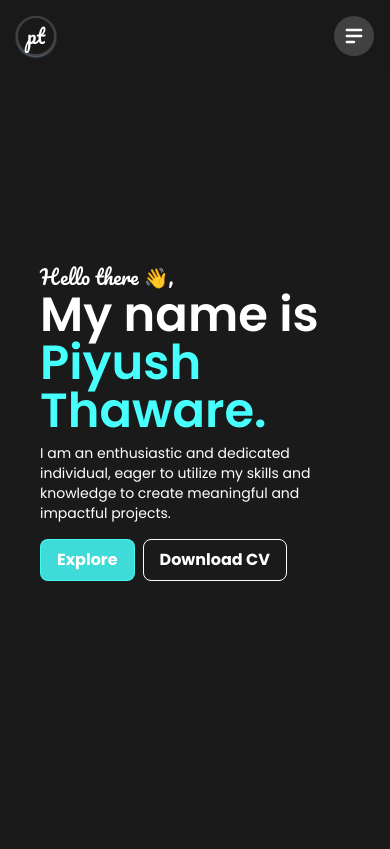
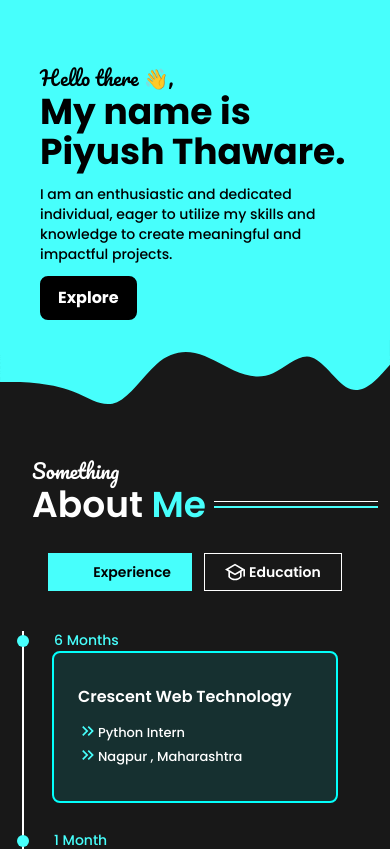
Before and after one commit to PiyushThaware07/portfolio2.0, a React (Vite) app in the folder frontend/: page / in a window 390 px wide. Shown: the top 849 px of the page. Built offline with nearby package versions, Linux system fonts and the light colour scheme; some icons are missing.

Commit message:
Change -1

```diff
--- a/frontend/src/App.jsx
+++ b/frontend/src/App.jsx
@@ -2,23 +2,12 @@ import React, { useEffect, useState } from 'react';
 import "./App.css";
 // IMPORT COMPONENTS
 import Navbar from "./components/Navbar";
-import Header from "./components/Header";
+import Hero from './components/Hero';
 import Contact from "./components/Contact";
 import MessageBox from './components/MessageBox';
-import Projects from './components/Projects';
 import About from "./components/About";
-import Skills from "./components/Skills";
 
 export default function App() {
-  // COLOR TEMPLATE GLOBAL
-  const ColorTemplate = {
-    textWhite: "white",
-    textColor: "#47fffc",
-    bgColor: "#47fffc",
-    mainColor: "#000000e5"
-  }
-
-
     const [showContactModel, setShowContactModel] = useState(false);
     function toggleContactModel() {
         setShowContactModel(!showContactModel);
@@ -39,10 +28,9 @@ export default function App() {
 
 
     return (
-    // // bg-gray-950
-    <div className="bg-[#000000e5] pb-10">
-      <Navbar toggleContactModel={toggleContactModel} ColorTemplate={ColorTemplate} />
-      <Header />
+        <div className='main bg-[#181818] max-w-[1600px] mx-auto' style={{ fontFamily: "'Poppins', sans-serif" }}>
+            <Navbar toggleContactModel={toggleContactModel} />
+            <Hero />
             {
                 showContactModel ? <Contact toggleContactModel={toggleContactModel} setMessageBox={setMessageBox} /> : ''
             }
@@ -51,8 +39,6 @@ export default function App() {
                 messageBox ? <MessageBox setMessageBox={setMessageBox} /> : ''
             }
             <About />
-      <Skills />
-      <Projects />
         </div>
     )
 }
--- a/frontend/src/components/About.jsx
+++ b/frontend/src/components/About.jsx
@@ -21,7 +21,7 @@ export default function About() {
 
     return (
         <>
-            <div  id='about' className='about  px-5 md:px-10 flex flex-col  justify-center h-[100vh] md:h-auto w-[auto] md:max-w-[1600px] mx-auto pb-10 mt-5 md:mt-9' style={{ fontFamily: "'Poppins', sans-serif" }}>
+            <div id='about' className='about  px-3 md:px-10 h-full w-full mx-auto pb-10 mt-10 md:mt-9' style={{ fontFamily: "'Poppins', sans-serif" }}>
                 <div className="content w-full h-full">
                     <div className="p-0 md:px-5  rounded-xl">
                         <div className="flex flex-nowrap items-end gap-2">
--- a/frontend/src/components/Header.jsx
+++ /dev/null
@@ -1,40 +0,0 @@
-import React, { useEffect } from 'react'
-// IMPORT ICONS
-import { FaPlay } from "react-icons/fa";
-
-
-export default function Header() {
-
-    return (
-        <div className='header text-white px-10 max-w-[1600px] mx-auto md:pt-[100px]' style={{ fontFamily: "'Poppins', sans-serif" }}>
-            <div className="content grid grid-cols-1 md:grid-cols-2  md:p-7">
-                <div className="h-[100vh]  md:h-[300px] flex flex-col flex-nowrap items-center justify-center mb-8 md:mb-0">
-                    <div className="">
-                        <h1 className='text-xl' style={{ fontFamily: "'Pacifico', cursive" }}>Hello there 👋,</h1>
-                        <h1 className='text-5xl font-semibold'>My name is <br /><span className='text-[#47fffc]'>Piyush Thaware.</span></h1>
-                        <h1 className='text-sm my-2'> I am an enthusiastic and dedicated individual, eager to utilize my skills and knowledge to create meaningful and impactful projects.</h1>
-                        <div className="flex flex-nowrap items-center gap-2 mt-4">
-                        <button className='py-2 px-4 border-[1.5px] border-[#47fffcd7] bg-[#47fffcd7] text-white rounded-lg font-bold'>Explore</button>
-                        <button className='py-2 px-4 border-[1.5px] border-[white] text-[white] rounded-lg font-bold'>Download CV</button>
-                        </div>
-                    </div>
-                </div>
-                <div className="h-[400px] md:px-5 hidden md:block">
-                    <div className="h-full border-2 border-[#ffffff2c] rounded-lg">
-                        <div className="flex flex-nowrap items-center gap-2 border-b-2 border-[#ffffff2c] p-2">
-                            <div className="circle-1 w-[10px] h-[10px] bg-[#ffffff2c] rounded-full"></div>
-                            <div className="circle-2 w-[10px] h-[10px] bg-[#47fffc] rounded-full"></div>
-                            <div className="circle-3 w-[10px] h-[10px] bg-[#ffffff2c] rounded-full"></div>
-                            <div className="circle-4 text-[#47fffc] rounded-full ms-auto text-sm flex flex-nowrap items-center gap-1 cursor-pointer">Run<FaPlay /></div>
-                        </div>
-
-                        <div className="flex flex-nowrap items-center bg-[#ffffff15]">
-                            <div id='lineNumbers' className="line-number h-[360px] w-[10%] ps-3 text-[#ffffff2c]">1.</div>
-                            <textarea id="textArea" className='h-[360px] w-[90%] rounded-b-lg focus:outline-none bg-transparent'></textarea>
-                        </div>
-                    </div>
-                </div>
-            </div>
-        </div>
-    )
-}
--- /dev/null
+++ b/frontend/src/components/Hero.jsx
@@ -0,0 +1,23 @@
+import React from 'react';
+
+
+export default function Hero() {
+    return (
+        <>
+            <div className="hero-section">
+                <div className=" grid grid-cols-1 md:grid-cols-2 justify-center items-center bg-[#47fffc] relative z-1">
+                    <div className="px-10 md:px-20 pt-16 pb-5 md:pt-24 ">
+                        <h1 className='text-xl' style={{ fontFamily: "'Pacifico', cursive" }}>Hello there 👋,</h1>
+                        <h1 className='text-4xl sm:text-5xl font-bold sm:font-semibold'>My <span className=''>name</span> is <br /><span className=''>Piyush Thaware.</span></h1>
+                        <h1 className='text-sm my-3 font-[500]'> I am an enthusiastic and dedicated individual, eager to utilize my skills and knowledge to create meaningful and impactful projects.</h1>
+                        <button className='py-2 px-4 border-2 border-[black] relative z-[99] bg-[#000000] text-white rounded-lg font-bold'>Explore</button>
+                    </div>
+                    <div className=""></div>
+                </div>
+                <svg xmlns="http://www.w3.org/2000/svg" viewBox="0 0 1440 320" className='mt-[-10px] md:mt-[-45px] relative z-0'>
+                    <path fill="#47fffc" fillOpacity="100" d="M0,192L24,192C48,192,96,192,144,197.3C192,203,240,213,288,234.7C336,256,384,288,432,266.7C480,245,528,171,576,128C624,85,672,75,720,85.3C768,96,816,128,864,149.3C912,171,960,181,1008,160C1056,139,1104,85,1152,101.3C1200,117,1248,203,1296,218.7C1344,235,1392,181,1416,154.7L1440,128L1440,0L1416,0C1392,0,1344,0,1296,0C1248,0,1200,0,1152,0C1104,0,1056,0,1008,0C960,0,912,0,864,0C816,0,768,0,720,0C672,0,624,0,576,0C528,0,480,0,432,0C384,0,336,0,288,0C240,0,192,0,144,0C96,0,48,0,24,0L0,0Z"></path>
+                </svg>
+            </div>
+        </>
+    )
+}
--- a/frontend/src/components/Navbar.jsx
+++ b/frontend/src/components/Navbar.jsx
@@ -1,49 +1,63 @@
 import React, { useState } from 'react';
-import { Link, useNavigate } from "react-router-dom";
-// IMPORT ICONS
-import { LuServerCog } from "react-icons/lu";
-import { HiMenuAlt2 } from "react-icons/hi";
-import { FaHeadphonesAlt } from "react-icons/fa";
-import { LuPackageOpen } from "react-icons/lu";
-import { BiLogoGraphql } from "react-icons/bi";
-import { FaRegFaceLaugh } from "react-icons/fa6";
-
+// ICONS
+import { HiMenuAlt3 } from "react-icons/hi";
+import { GrProjects } from "react-icons/gr";
+import { FaCodeBranch } from "react-icons/fa6";
+import { ImHeadphones } from "react-icons/im";
 
 export default function Navbar(props) {
-    const navigate = useNavigate();
+
+    // HANDLE SMOOTH SCROLL -------------------------------------------
+    const [showNav, setShowNav] = useState(false);
+    var lastScrollTop = 0;
+    window.addEventListener("scroll", () => {
+        var scrollTop = window.pageYOffset || document.documentElement.scrollTop;
+        if (scrollTop > lastScrollTop) {
+            setShowNav(true)
+        }
+        else {
+            setShowNav(false);
+        }
+        lastScrollTop = scrollTop;
+    })
+
+    // HANDLE RESPONSIVE MENU -------------------------------------------
     const [menu, setMenu] = useState(false);
     function toggleMenu() {
         setMenu(!menu)
     }
-
     function handleContactWithMenu() {
         setMenu(false);
         props.toggleContactModel();
     }
 
     return (
-        <div className='navbar fixed top-0 w-full z-[9999] bg-[#1a1a1af9] text-white p-4' style={{ fontFamily: "'Poppins', sans-serif" }}>
-            <nav className='md:flex flex-nowrap items-center justify-between sm:px-6'>
+        <>
+            {/* NAVBAR START ============================================================================== */}
+            <div className={`navbar ${showNav ? '' : 'hidden'} transition-all ease-in-out duration-300 animate-navbar`}>
+                <nav id='navbar' className={` fixed top-0 w-full z-[999] bg-white px-10 py-3  md:flex flex-nowrap items-center justify-between`}>
                     <div className="section-1 flex flex-nowrap items-center justify-between">
-                    <div className="logo">
-                        <h1 onClick={() => navigate('/')} className='cursor-pointer text-xl flex flex-nowrap items-center justify-center border-2 border-[#ffffff2b]  h-[40px] w-[40px] rounded-full shadow-sm shadow-slate-500' style={{ fontFamily: "'Pacifico', cursive" }} >pt</h1>
-                    </div>
-                    <div className="md:hidden menu text-2xl bg-[#414141] p-2 rounded-full cursor-pointer" onClick={toggleMenu}><HiMenuAlt2 /></div>
+                        <h1 className=' cursor-pointer text-md ' style={{ fontFamily: "'Pacifico', cursive" }}>Code</h1>
+                        <h1 className='md:hidden h-[40px] w-[40px] cursor-pointer bg-[black]   text-[#47fffc] rounded-full flex flex-nowrap items-center justify-center' onClick={toggleMenu}><HiMenuAlt3 className='text-xl' /></h1>
                     </div>
                     <div className="section-2">
-                    <ul className={` ${menu ? '' : 'hidden'} md:flex flex-nowrap items-center gap-4 mt-3 md:mt-0`}>
-                        {/* <li className='flex flex-nowrap items-center gap-1 uppercase text-sm'><LuPackageOpen/> About me</li> */}
-                        <li className='relative hover:translate-y-[-3px] transition-transform'><a href="#about" className='flex flex-nowrap items-center gap-1 uppercase text-sm hover:text-[#47fffc] transition-all font-medium p-5 md:p-0' onClick={toggleMenu}><FaRegFaceLaugh /> About Me</a></li>
-                        <li className='relative hover:translate-y-[-3px] transition-transform'><a href="#skills" className='flex flex-nowrap items-center gap-1 uppercase text-sm hover:text-[#47fffc] transition-all font-medium p-5 md:p-0' onClick={toggleMenu}><BiLogoGraphql /> Tech Stack</a></li>
-                        <li className='relative hover:translate-y-[-3px] transition-transform'><a href="#projects" className='flex flex-nowrap items-center gap-1 uppercase text-sm hover:text-[#47fffc] transition-all font-medium p-5 md:p-0' onClick={toggleMenu}><LuPackageOpen /> Projects</a></li>
-                        <li className='hidden md:flex flex-nowrap items-center justify-center gap-2 border-2 border-[#47fffc] ps-3 pe-1 py-1 rounded-full cursor-pointer' onClick={() => props.toggleContactModel()}>
+                        <ul className={`${menu ? '' : 'hidden'}  md:flex flex-nowrap items-center gap-6 text-md font-semibold`}>
+                            <li><a href="#about" className='flex flex-nowrap items-center gap-1 py-5 md:p-0 hover:text-[#47fffc] cursor-pointer hover:translate-y-[-2px] transition-transform'><GrProjects /> Projects</a></li>
+                            <li><a href="" className='flex flex-nowrap items-center gap-1 md:gap-0 py-5 md:p-0 hover:text-[#47fffc] cursor-pointer hover:translate-y-[-2px] transition-transform'><FaCodeBranch className='text-xl' />Tech Stack</a></li>
+                            <li className='hidden md:flex flex-nowrap items-center gap-1 border-2 border-black bg-[#47fffc] rounded-full ps-5 pe-1 py-1 cursor-pointer' onClick={() => props.toggleContactModel()}>
                                 <h1>Contact</h1>
-                            <div className="bg-[#47fffca9] p-2 rounded-full"><FaHeadphonesAlt /></div>
+                                <h1 className='h-[30px] w-[30px] rounded-full flex flex-nowrap items-center justify-center bg-[white] '>
+                                    <ImHeadphones className='text-sm' />
+                                </h1>
                             </li>
-                        <li><Link className='flex md:hidden flex-nowrap items-center gap-1 uppercase text-sm hover:text-[#47fffc] transition-all font-medium p-5 md:p-0 cursor-pointer' onClick={handleContactWithMenu} ><FaHeadphonesAlt /> Contact me</Link></li>
+                            <li className='flex md:hidden flex-nowrap items-center gap-1 py-5 md:p-0 hover:text-[#47fffc] cursor-pointer hover:translate-y-[-2px] transition-transform' onClick={handleContactWithMenu}><ImHeadphones className='text-md' />Contact</li>
                         </ul>
                     </div>
                 </nav>
             </div>
+
+            {/* NAVBAR ENDS ============================================================================== */}
+        </>
+
     )
 }
```
Also changed, not shown: frontend/tailwind.config.js (+10 -1 lines), frontend/src/App.css (line endings or trailing spaces). Lines whose indentation alone changed are shown as unchanged.
